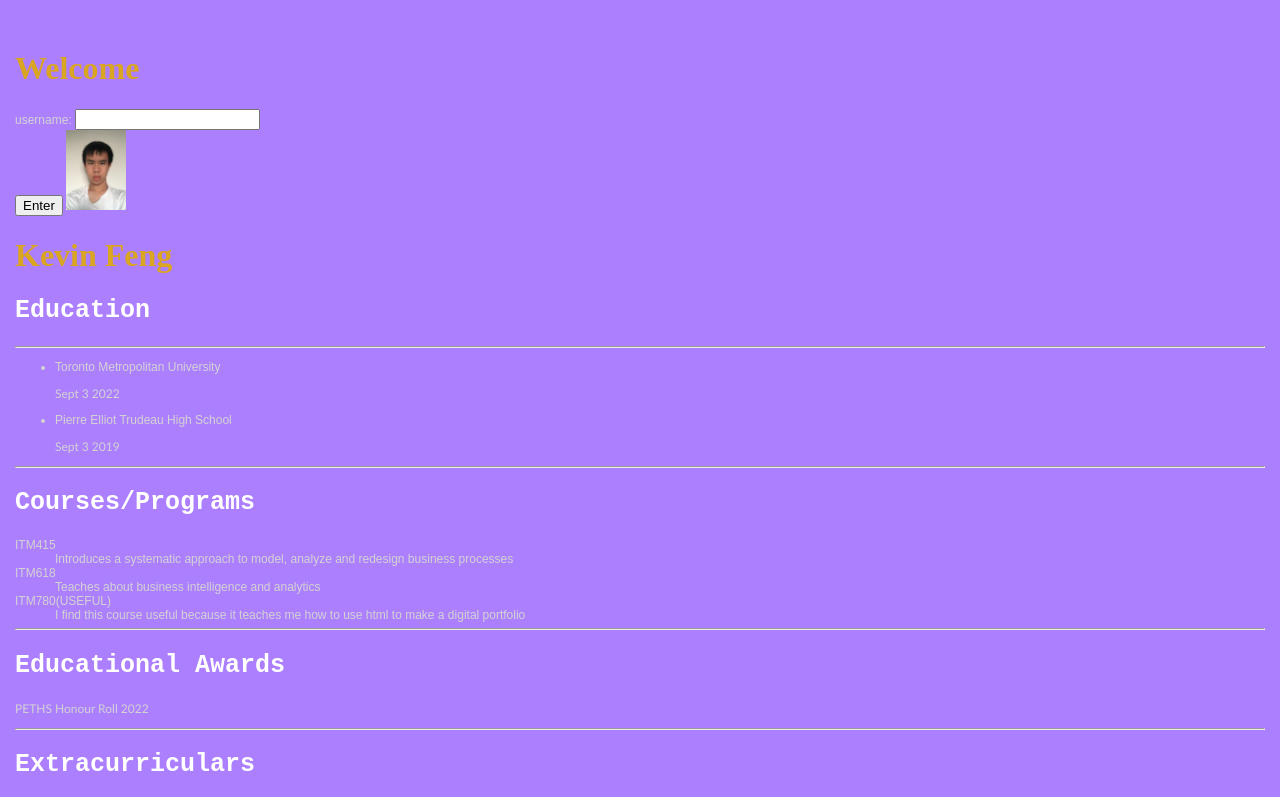
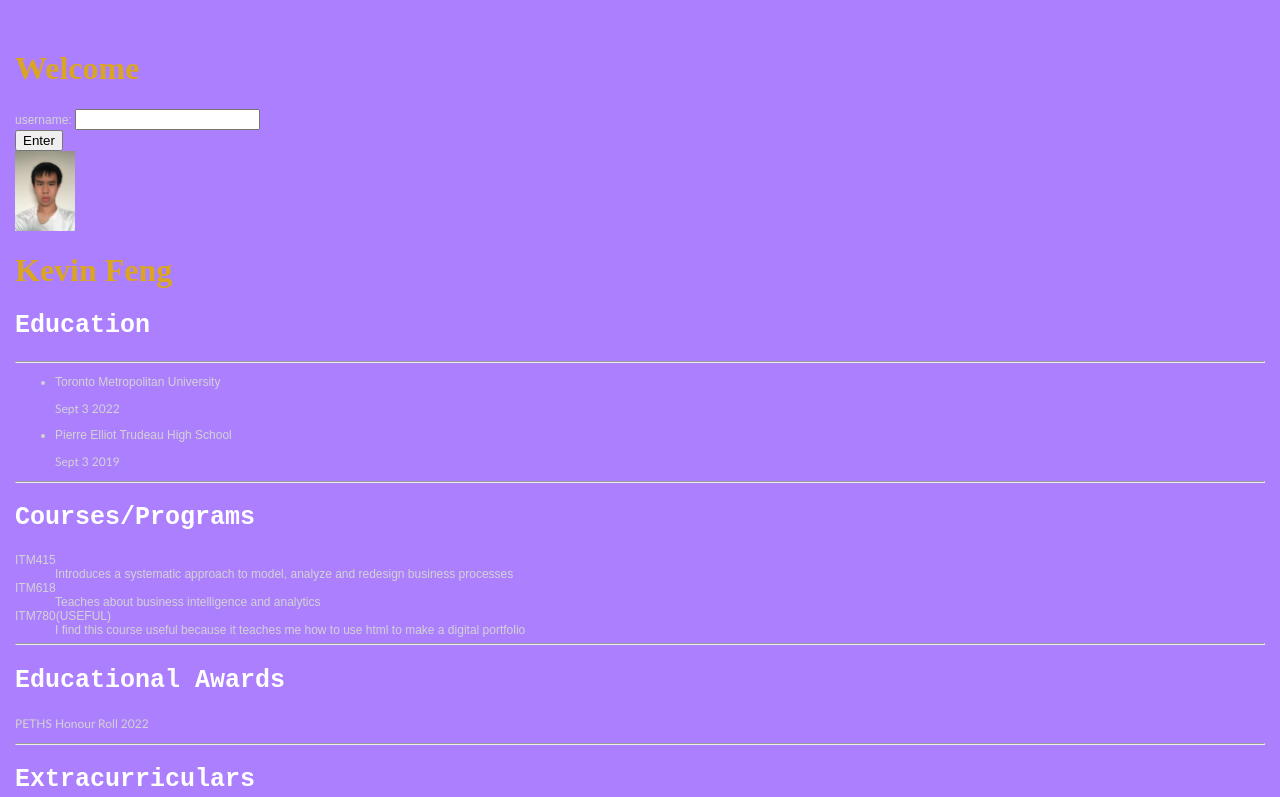
Before and after one commit to KevinFeng221/KevinFeng221.github.io, a plain HTML site: page index.html in a window 1280 px wide. Shown: the top 797 px of the page. Drawn offline with Linux system fonts and the light colour scheme.

Commit message:
picture position change

```diff
--- a/index.html
+++ b/index.html
@@ -16,7 +16,11 @@
 
     <script src="main.js"></script>
 
+    <div class="picPos">
+
     <img src="onecard pic.jpg" height="80" >
+
+    </div>
 
     <h1>Kevin Feng</h1>
 
--- a/style.css
+++ b/style.css
@@ -58,3 +58,8 @@ td{
     border:1px solid #000;
     color:#000;
 }
+
+.picPos{
+    position:absolute
+    left 400px;
+}
```
